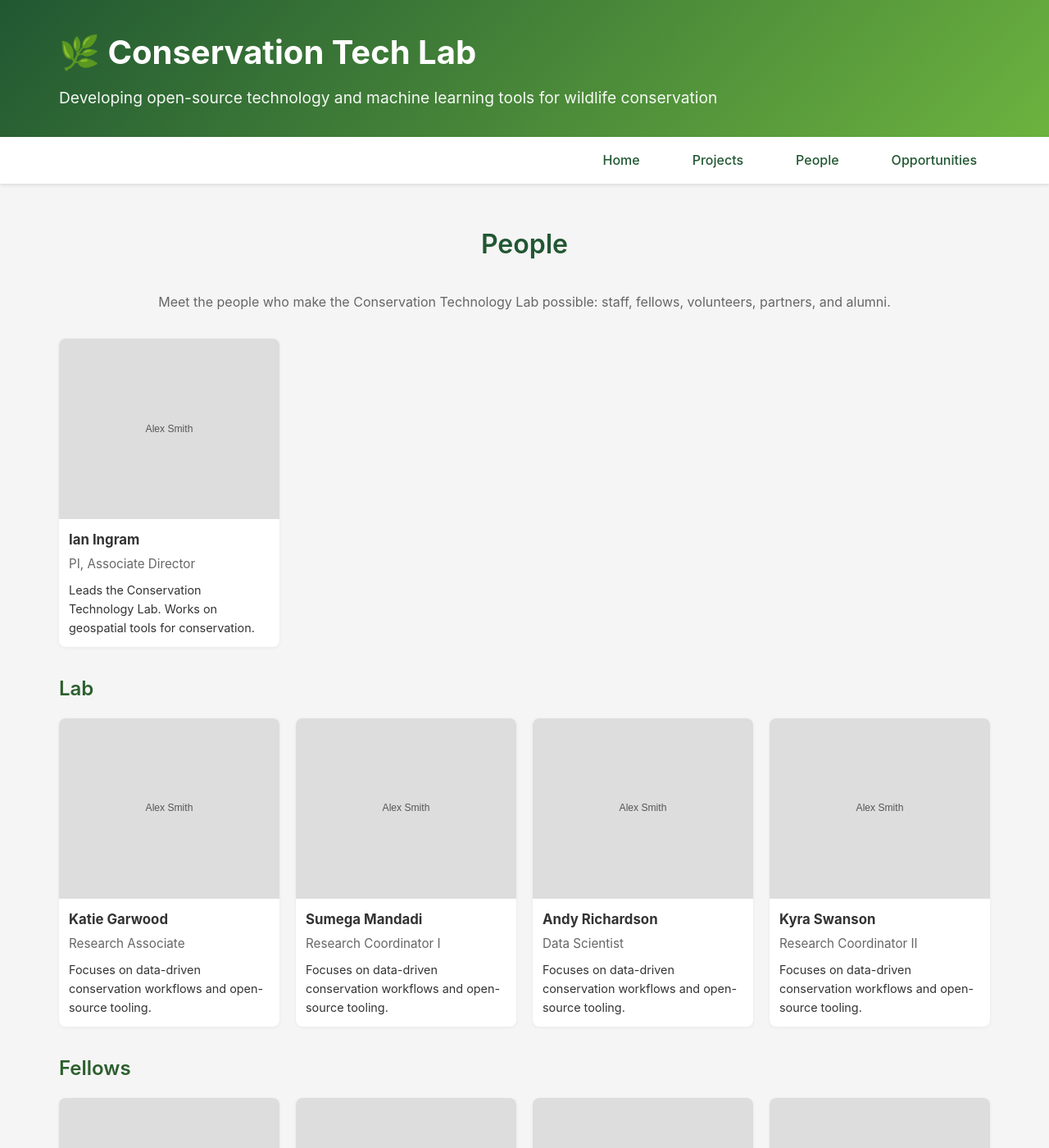
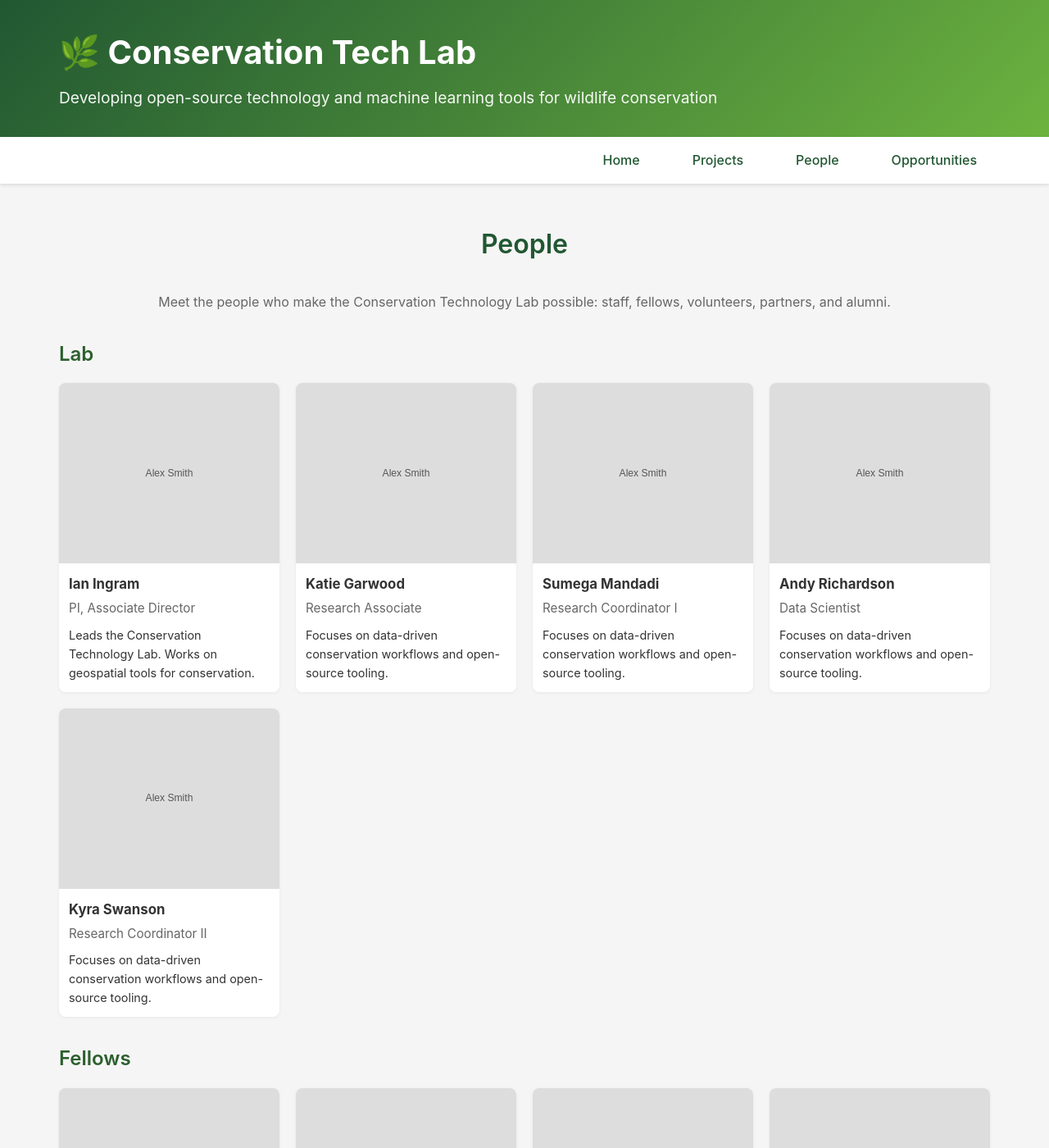
Before and after one commit to conservationtechlab/conservationtechlab.github.io, a Jekyll site: the page built from people.md, in a window 1280 px wide and 1400 px high. Shown: the whole window at 82% size. Built offline with Jekyll 4.4.1, drawn with Linux system fonts in a browser that asks for light colours.

Commit message:
Put Ian under Lab header and center-justify cards
Co-authored-by: tkswanson <4371698+tkswanson@users.noreply.github.com>

```diff
--- a/_includes/people-cards.html
+++ b/_includes/people-cards.html
@@ -1,5 +1,5 @@
 <div class="people-section">
-  {% if include.title and include.title != "" %}
+  {% if include.title %}
   <h3 class="people-section__title">{{ include.title }}</h3>
   {% endif %}
   <div class="people-grid">
--- a/assets/css/people.css
+++ b/assets/css/people.css
@@ -13,6 +13,7 @@
   grid-template-columns: repeat(auto-fill, minmax(220px, 1fr));
   gap: 1.25rem;
   margin: 1rem 0 2rem;
+  justify-content: center;
 }
 .person-card {
   background: var(--card-bg, #fff);
--- a/people.md
+++ b/people.md
@@ -15,10 +15,7 @@ description: Meet the Conservation Tech Lab team
     Adjust ordering by editing _data/people.yml
   {% endcomment %}
 
-  {% assign head = site.data.people.lab | where: "id", "iingram" %}
-  {% include people-cards.html collection=head title="" %}
-  {% assign lab_others = site.data.people.lab | where_exp: "person", "person.id != 'iingram'" %}
-  {% include people-cards.html collection=lab_others title="Lab" %}
+  {% include people-cards.html collection=site.data.people.lab title="Lab" %}
   {% include people-cards.html collection=site.data.people.fellows title="Fellows" %}
   {% include people-cards.html collection=site.data.people.volunteers title="Volunteers" %}
   {% include people-cards.html collection=site.data.people.partners title="Partners" %}
```
